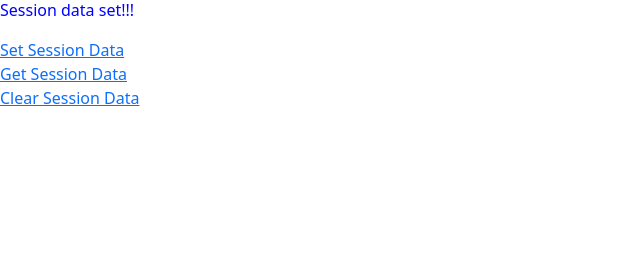
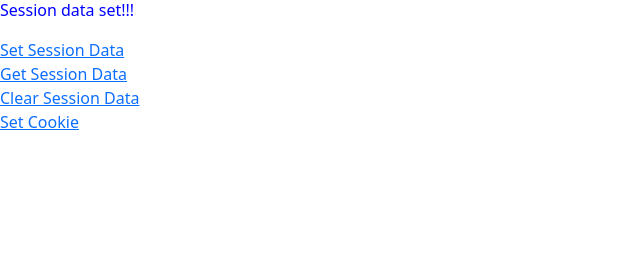
Before and after one commit to Somu60789/learn-flask-simple-application, a Flask app: page /set-data in a window 1280 px wide. Shown: the part 520-800 px from the top of the page, without its empty margins (0-640 px from the left). Run offline with Flask 3, Linux system fonts and the light colour scheme; some libraries are stand-ins or nearby versions.

Commit message:
Setting of session cookie

```diff
--- a/app.py
+++ b/app.py
@@ -1,4 +1,4 @@
-from flask import Flask, request, make_response, render_template, redirect, url_for, Response, send_from_directory, jsonify, session
+from flask import Flask, request, make_response, render_template, redirect, url_for, Response, send_from_directory, jsonify, session, make_response
 import pandas as pd
 import os, uuid
 
@@ -179,6 +179,12 @@ def clearSession():
     session.clear()
     return render_template("hello.html", message = f"Cleared session data !!")
 
+@app.route("/set-cookie")
+def setCookie():
+    response = make_response(render_template("hello.html", message = "Cookie Set !!!"))
+    response.set_cookie("cookie_name", "cookie_value")
+    return response
+
 
 if __name__ == '__main__':
     app.run( host='0.0.0.0', port = 8080, debug = True)
--- a/templates/hello.html
+++ b/templates/hello.html
@@ -25,4 +25,5 @@
     <a href = "{{url_for("setData")}}">Set Session Data</a><br>
     <a href = "{{url_for("getData")}}">Get Session Data</a><br>
     <a href = "{{url_for("clearSession")}}">Clear Session Data</a><br>
+    <a href = "{{url_for("setCookie")}}">Set Cookie</a><br>
 {% endblock %}
```
